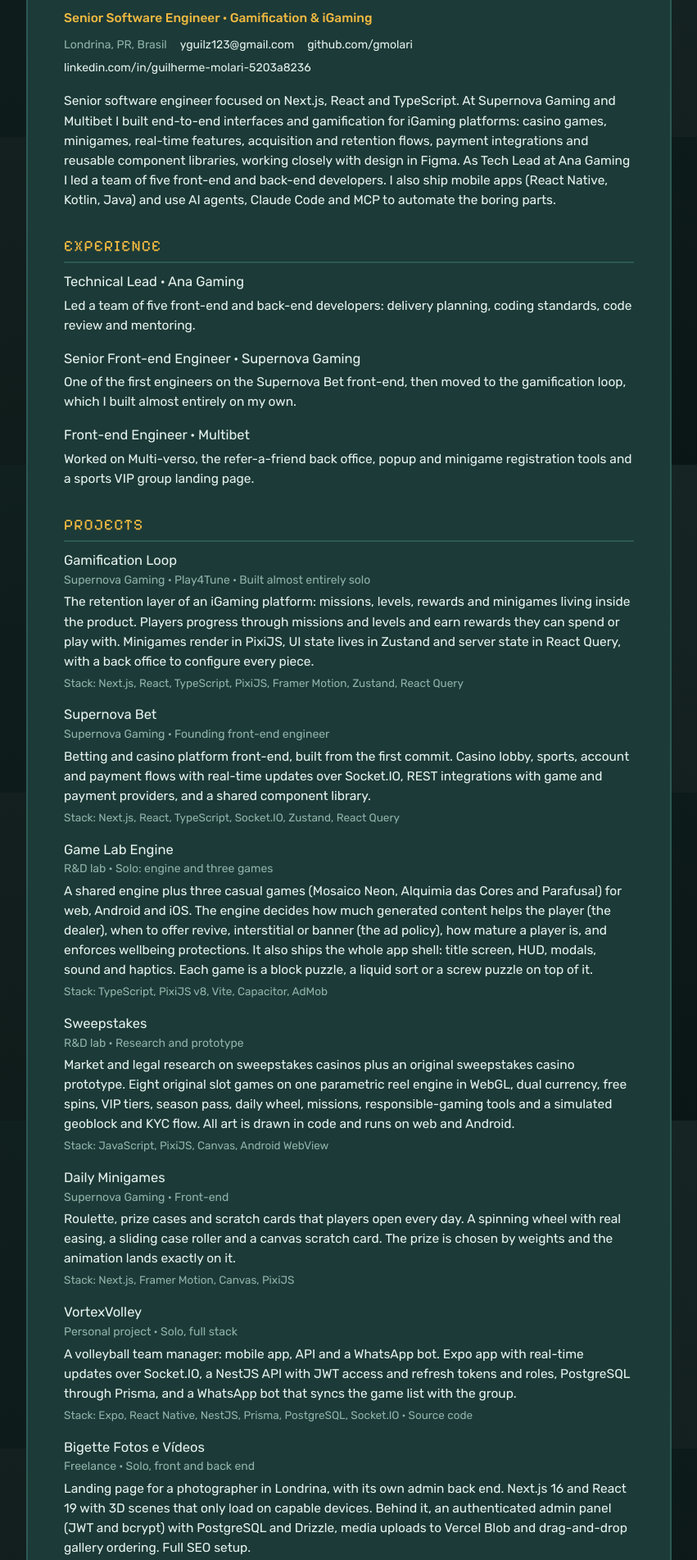
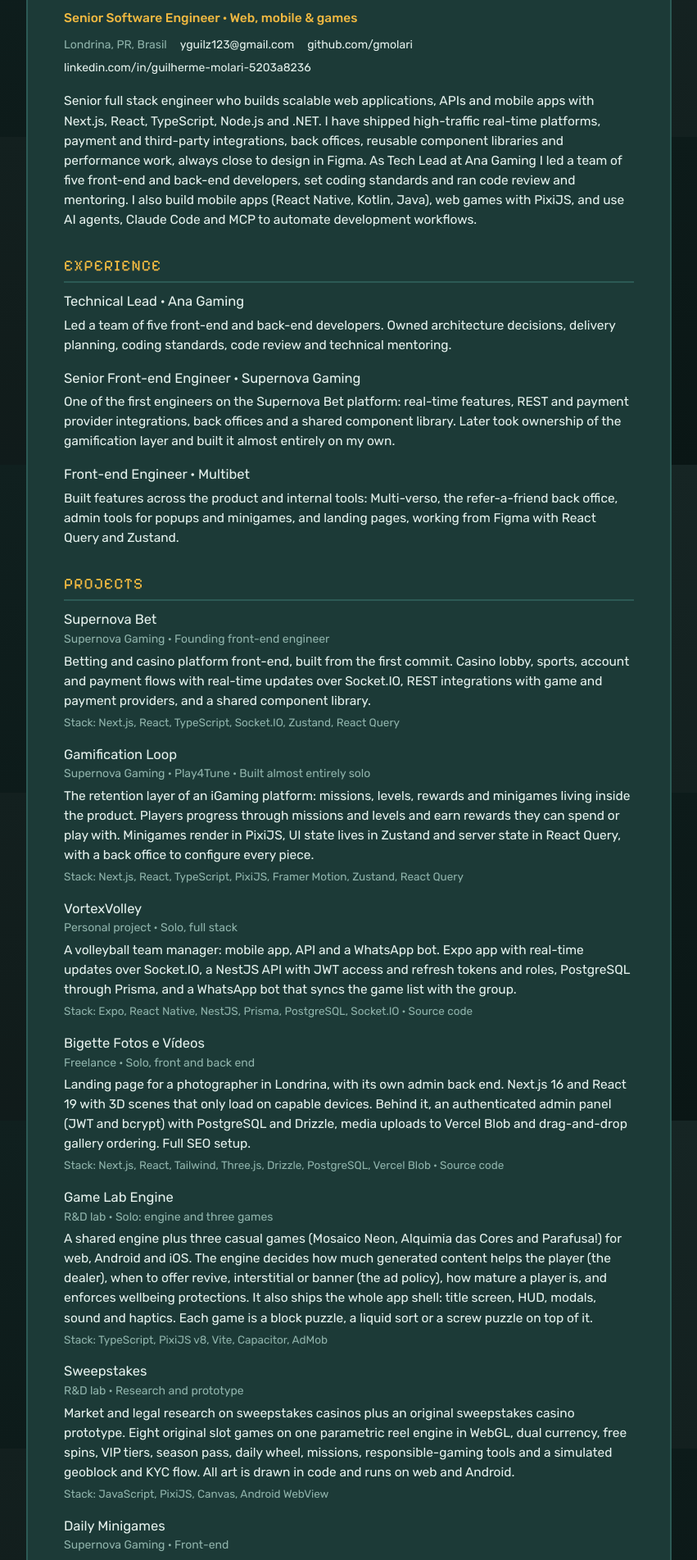
Before and after one commit to gmolari/gmolari-portfolio, a Next.js app: page /en/cv in a window 1280 px wide. Shown: the part 233-2136 px from the top of the page at 82% size, without its empty margins (214-1065 px from the left). Built offline with nearby package versions, Linux system fonts and the light colour scheme; no server answers.

Commit message:
content: position as senior full stack engineer, gamification as one strength

```diff
--- a/src/content/profile.ts
+++ b/src/content/profile.ts
@@ -25,14 +25,14 @@ export const person = {
   linkedin: "https://www.linkedin.com/in/guilherme-molari-5203a8236/",
   jobTitle: { en: "Senior Software Engineer", pt: "Engenheiro de Software Sênior" } as T,
   cls: { en: "Full Stack Engineer", pt: "Engenheiro Full Stack" } as T,
-  spec: { en: "Gamification & iGaming", pt: "Gamificação & iGaming" } as T,
+  spec: { en: "Web, mobile & games", pt: "Web, mobile & jogos" } as T,
   tagline: {
-    en: "I build web apps, games and gamification loops that people come back to. Next.js, React and TypeScript on the front, Node and .NET on the back, PixiJS when it needs to feel like a game.",
-    pt: "Construo aplicações web, jogos e loops de gamificação que fazem as pessoas voltarem. Next.js, React e TypeScript no front, Node e .NET no back, PixiJS quando precisa ter cara de jogo.",
+    en: "I build products end to end: web apps, APIs, back offices and mobile apps, from the Figma file to production. Next.js, React and TypeScript on the front, Node, NestJS and .NET on the back, and PixiJS when it has to feel like a game.",
+    pt: "Construo produtos de ponta a ponta: aplicações web, APIs, backoffices e apps mobile, do Figma à produção. Next.js, React e TypeScript no front, Node, NestJS e .NET no back, e PixiJS quando precisa ter cara de jogo.",
   } as T,
   summary: {
-    en: "Senior software engineer focused on Next.js, React and TypeScript. At Supernova Gaming and Multibet I built end-to-end interfaces and gamification for iGaming platforms: casino games, minigames, real-time features, acquisition and retention flows, payment integrations and reusable component libraries, working closely with design in Figma. As Tech Lead at Ana Gaming I led a team of five front-end and back-end developers. I also ship mobile apps (React Native, Kotlin, Java) and use AI agents, Claude Code and MCP to automate the boring parts.",
-    pt: "Engenheiro de software sênior com foco em Next.js, React e TypeScript. Na Supernova Gaming e na Multibet construí interfaces de ponta a ponta e gamificação para plataformas de iGaming: jogos de cassino, minigames, recursos em tempo real, fluxos de aquisição e retenção, integrações de pagamento e bibliotecas de componentes, sempre junto do design no Figma. Como Tech Lead na Ana Gaming liderei um time de cinco devs front-end e back-end. Também entrego apps mobile (React Native, Kotlin, Java) e uso agentes de IA, Claude Code e MCP para automatizar o que é repetitivo.",
+    en: "Senior full stack engineer who builds scalable web applications, APIs and mobile apps with Next.js, React, TypeScript, Node.js and .NET. I have shipped high-traffic real-time platforms, payment and third-party integrations, back offices, reusable component libraries and performance work, always close to design in Figma. As Tech Lead at Ana Gaming I led a team of five front-end and back-end developers, set coding standards and ran code review and mentoring. I also build mobile apps (React Native, Kotlin, Java), web games with PixiJS, and use AI agents, Claude Code and MCP to automate development workflows.",
+    pt: "Engenheiro full stack sênior que constrói aplicações web escaláveis, APIs e apps mobile com Next.js, React, TypeScript, Node.js e .NET. Já entreguei plataformas em tempo real com alto tráfego, integrações de pagamento e de terceiros, backoffices, bibliotecas de componentes e melhorias de performance, sempre perto do design no Figma. Como Tech Lead na Ana Gaming liderei um time de cinco devs front-end e back-end, defini padrões de código e conduzi code review e mentoria. Também desenvolvo apps mobile (React Native, Kotlin, Java), jogos web com PixiJS e uso agentes de IA, Claude Code e MCP para automatizar fluxos de desenvolvimento.",
   } as T,
 };
 
@@ -45,11 +45,11 @@ export const vitals = [
 
 export const attributes = [
   { label: { en: "Frontend", pt: "Frontend" } as T, value: 19 },
-  { label: { en: "Game dev", pt: "Game dev" } as T, value: 18 },
+  { label: { en: "Backend", pt: "Backend" } as T, value: 17 },
+  { label: { en: "Architecture", pt: "Arquitetura" } as T, value: 17 },
   { label: { en: "Leadership", pt: "Liderança" } as T, value: 16 },
-  { label: { en: "Backend", pt: "Backend" } as T, value: 15 },
-  { label: { en: "Mobile", pt: "Mobile" } as T, value: 14 },
-  { label: { en: "AI · MCP", pt: "IA · MCP" } as T, value: 17 },
+  { label: { en: "Mobile", pt: "Mobile" } as T, value: 15 },
+  { label: { en: "Game dev", pt: "Game dev" } as T, value: 17 },
 ];
 
 export type SkillNode = {
@@ -64,7 +64,7 @@ export type SkillNode = {
 export const skills: SkillNode[] = [
   { id: "ts", label: "TypeScript", x: 50, y: 10, level: "max", note: { en: "The base of everything I ship.", pt: "A base de tudo que eu entrego." } },
   { id: "react", label: "React", x: 24, y: 34, level: "max", note: { en: "Component libraries, design systems, performance.", pt: "Bibliotecas de componentes, design systems, performance." } },
-  { id: "node", label: "Node.js", x: 76, y: 34, level: "on", note: { en: "REST APIs, real-time with Socket.IO.", pt: "APIs REST, tempo real com Socket.IO." } },
+  { id: "node", label: "Node.js", x: 76, y: 34, level: "on", note: { en: "REST APIs, real-time with Socket.IO, integrations with payment and third-party providers.", pt: "APIs REST, tempo real com Socket.IO, integrações com provedores de pagamento e terceiros." } },
   { id: "next", label: "Next.js", x: 9, y: 62, level: "max", note: { en: "App Router, SSR/SSG, SEO, Core Web Vitals.", pt: "App Router, SSR/SSG, SEO, Core Web Vitals." } },
   { id: "pixi", label: "PixiJS", x: 26, y: 62, level: "max", note: { en: "Minigames, 2D scenes, my own game engine.", pt: "Minigames, cenas 2D, meu próprio motor de jogos." } },
   { id: "rn", label: "React Native", x: 17, y: 88, level: "on", note: { en: "Expo apps; also Kotlin and Java on Android.", pt: "Apps em Expo; também Kotlin e Java no Android." } },
@@ -83,25 +83,25 @@ export const skillLinks: [string, string][] = [
 export const quests = [
   {
     id: "ana",
-    title: { en: "Lead the guild", pt: "Liderar a guilda" } as T,
+    title: { en: "Lead the party", pt: "Liderar a party" } as T,
     org: "Ana Gaming",
     role: { en: "Technical Lead", pt: "Tech Lead" } as T,
     text: {
-      en: "Led a team of five front-end and back-end developers: delivery planning, coding standards, code review and mentoring.",
-      pt: "Liderei um time de cinco devs front-end e back-end: planejamento de entregas, padrões de código, code review e mentoria.",
+      en: "Led a team of five front-end and back-end developers. Owned architecture decisions, delivery planning, coding standards, code review and technical mentoring.",
+      pt: "Liderei um time de cinco devs front-end e back-end. Responsável por decisões de arquitetura, planejamento de entregas, padrões de código, code review e mentoria técnica.",
     } as T,
-    reward: { en: "+ Leadership", pt: "+ Liderança" } as T,
+    reward: { en: "+ Leadership + Architecture", pt: "+ Liderança + Arquitetura" } as T,
   },
   {
     id: "supernova",
-    title: { en: "Build the loop", pt: "Construir o loop" } as T,
+    title: { en: "Build the platform", pt: "Construir a plataforma" } as T,
     org: "Supernova Gaming",
     role: { en: "Senior Front-end Engineer", pt: "Engenheiro Front-end Sênior" } as T,
     text: {
-      en: "One of the first engineers on the Supernova Bet front-end, then moved to the gamification loop, which I built almost entirely on my own.",
-      pt: "Um dos pioneiros no front da Supernova Bet; depois assumi o loop de gamificação, que construí praticamente sozinho.",
+      en: "One of the first engineers on the Supernova Bet platform: real-time features, REST and payment provider integrations, back offices and a shared component library. Later took ownership of the gamification layer and built it almost entirely on my own.",
+      pt: "Um dos pioneiros na plataforma Supernova Bet: recursos em tempo real, integrações REST e com provedores de pagamento, backoffices e uma biblioteca de componentes compartilhada. Depois assumi a camada de gamificação e a construí praticamente sozinho.",
     } as T,
-    reward: { en: "+ Game dev", pt: "+ Game dev" } as T,
+    reward: { en: "+ Frontend + Backend", pt: "+ Frontend + Backend" } as T,
   },
   {
     id: "multibet",
@@ -109,10 +109,10 @@ export const quests = [
     org: "Multibet",
     role: { en: "Front-end Engineer", pt: "Engenheiro Front-end" } as T,
     text: {
-      en: "Worked on Multi-verso, the refer-a-friend back office, popup and minigame registration tools and a sports VIP group landing page.",
-      pt: "Atuei no Multi-verso, no backoffice de indicação, nos cadastros de popups e minigames e na landing do grupo VIP de esportes.",
+      en: "Built features across the product and internal tools: Multi-verso, the refer-a-friend back office, admin tools for popups and minigames, and landing pages, working from Figma with React Query and Zustand.",
+      pt: "Desenvolvi funcionalidades do produto e de ferramentas internas: Multi-verso, backoffice de indicação, painéis de cadastro de popups e minigames e landing pages, partindo do Figma com React Query e Zustand.",
     } as T,
-    reward: { en: "+ Frontend", pt: "+ Frontend" } as T,
+    reward: { en: "+ Product", pt: "+ Produto" } as T,
   },
 ];
 
@@ -131,6 +131,27 @@ export type Project = {
 };
 
 export const projects: Project[] = [
+  {
+    id: "supernova-bet",
+    name: "Supernova Bet",
+    sprite: "coin",
+    rarity: "epic",
+    context: { en: "Supernova Gaming", pt: "Supernova Gaming" },
+    role: { en: "Founding front-end engineer", pt: "Pioneiro na construção do front" },
+    summary: {
+      en: "Betting and casino platform front-end, built from the first commit.",
+      pt: "Front da plataforma de apostas e cassino, construído desde o primeiro commit.",
+    },
+    how: {
+      en: "Casino lobby, sports, account and payment flows with real-time updates over Socket.IO, REST integrations with game and payment providers, and a shared component library.",
+      pt: "Lobby de cassino, esportes, conta e pagamentos com atualizações em tempo real via Socket.IO, integrações REST com provedores de jogos e pagamento e uma biblioteca de componentes compartilhada.",
+    },
+    purpose: {
+      en: "A fast, reliable product for players and a solid base for every feature after it.",
+      pt: "Um produto rápido e confiável para o jogador e uma base sólida para tudo que veio depois.",
+    },
+    stack: ["Next.js", "React", "TypeScript", "Socket.IO", "Zustand", "React Query"],
+  },
   {
     id: "gamification-loop",
     name: "Gamification Loop",
@@ -153,25 +174,48 @@ export const projects: Project[] = [
     stack: ["Next.js", "React", "TypeScript", "PixiJS", "Framer Motion", "Zustand", "React Query"],
   },
   {
-    id: "supernova-bet",
-    name: "Supernova Bet",
-    sprite: "coin",
+    id: "vortexvolley",
+    name: "VortexVolley",
+    sprite: "phone",
     rarity: "epic",
-    context: { en: "Supernova Gaming", pt: "Supernova Gaming" },
-    role: { en: "Founding front-end engineer", pt: "Pioneiro na construção do front" },
+    context: { en: "Personal project", pt: "Projeto pessoal" },
+    role: { en: "Solo, full stack", pt: "Solo, full stack" },
     summary: {
-      en: "Betting and casino platform front-end, built from the first commit.",
-      pt: "Front da plataforma de apostas e cassino, construído desde o primeiro commit.",
+      en: "A volleyball team manager: mobile app, API and a WhatsApp bot.",
+      pt: "Um gerenciador de time de vôlei: app mobile, API e bot de WhatsApp.",
     },
     how: {
-      en: "Casino lobby, sports, account and payment flows with real-time updates over Socket.IO, REST integrations with game and payment providers, and a shared component library.",
-      pt: "Lobby de cassino, esportes, conta e pagamentos com atualizações em tempo real via Socket.IO, integrações REST com provedores de jogos e pagamento e uma biblioteca de componentes compartilhada.",
+      en: "Expo app with real-time updates over Socket.IO, a NestJS API with JWT access and refresh tokens and roles, PostgreSQL through Prisma, and a WhatsApp bot that syncs the game list with the group.",
+      pt: "App em Expo com atualizações em tempo real via Socket.IO, API NestJS com JWT (access e refresh) e papéis, PostgreSQL com Prisma e um bot de WhatsApp que sincroniza a lista do jogo com o grupo.",
     },
     purpose: {
-      en: "A fast, reliable product for players and a solid base for every feature after it.",
-      pt: "Um produto rápido e confiável para o jogador e uma base sólida para tudo que veio depois.",
+      en: "Stop organizing games by scrolling through group chats.",
+      pt: "Parar de organizar jogo rolando conversa de grupo.",
     },
-    stack: ["Next.js", "React", "TypeScript", "Socket.IO", "Zustand", "React Query"],
+    stack: ["Expo", "React Native", "NestJS", "Prisma", "PostgreSQL", "Socket.IO"],
+    link: "https://github.com/gmolari/vortexvolley",
+  },
+  {
+    id: "bigette",
+    name: "Bigette Fotos e Vídeos",
+    sprite: "page",
+    rarity: "epic",
+    context: { en: "Freelance", pt: "Freelance" },
+    role: { en: "Solo, front and back end", pt: "Solo, front e back end" },
+    summary: {
+      en: "Landing page for a photographer in Londrina, with its own admin back end.",
+      pt: "Landing page de uma fotógrafa em Londrina, com back end administrativo próprio.",
+    },
+    how: {
+      en: "Next.js 16 and React 19 with 3D scenes that only load on capable devices. Behind it, an authenticated admin panel (JWT and bcrypt) with PostgreSQL and Drizzle, media uploads to Vercel Blob and drag-and-drop gallery ordering. Full SEO setup.",
+      pt: "Next.js 16 e React 19 com cenas 3D que só carregam em aparelhos capazes. Por trás, um painel admin autenticado (JWT e bcrypt) com PostgreSQL e Drizzle, upload de mídia no Vercel Blob e ordenação da galeria por arrastar e soltar. SEO completo.",
+    },
+    purpose: {
+      en: "Bring clients in through WhatsApp and let the owner update her portfolio on her own.",
+      pt: "Trazer clientes pelo WhatsApp e deixar a dona atualizar o portfólio sozinha.",
+    },
+    stack: ["Next.js", "React", "Tailwind", "Three.js", "Drizzle", "PostgreSQL", "Vercel Blob"],
+    link: "https://github.com/gmolari/lp-bigette-fotos-e-videos",
   },
   {
     id: "game-lab",
@@ -235,50 +279,6 @@ export const projects: Project[] = [
       pt: "Um motivo diário para voltar, alimentando o loop de gamificação.",
     },
     stack: ["Next.js", "Framer Motion", "Canvas", "PixiJS"],
-  },
-  {
-    id: "vortexvolley",
-    name: "VortexVolley",
-    sprite: "phone",
-    rarity: "rare",
-    context: { en: "Personal project", pt: "Projeto pessoal" },
-    role: { en: "Solo, full stack", pt: "Solo, full stack" },
-    summary: {
-      en: "A volleyball team manager: mobile app, API and a WhatsApp bot.",
-      pt: "Um gerenciador de time de vôlei: app mobile, API e bot de WhatsApp.",
-    },
-    how: {
-      en: "Expo app with real-time updates over Socket.IO, a NestJS API with JWT access and refresh tokens and roles, PostgreSQL through Prisma, and a WhatsApp bot that syncs the game list with the group.",
-      pt: "App em Expo com atualizações em tempo real via Socket.IO, API NestJS com JWT (access e refresh) e papéis, PostgreSQL com Prisma e um bot de WhatsApp que sincroniza a lista do jogo com o grupo.",
-    },
-    purpose: {
-      en: "Stop organizing games by scrolling through group chats.",
-      pt: "Parar de organizar jogo rolando conversa de grupo.",
-    },
-    stack: ["Expo", "React Native", "NestJS", "Prisma", "PostgreSQL", "Socket.IO"],
-    link: "https://github.com/gmolari/vortexvolley",
-  },
-  {
-    id: "bigette",
-    name: "Bigette Fotos e Vídeos",
-    sprite: "page",
-    rarity: "rare",
-    context: { en: "Freelance", pt: "Freelance" },
-    role: { en: "Solo, front and back end", pt: "Solo, front e back end" },
-    summary: {
-      en: "Landing page for a photographer in Londrina, with its own admin back end.",
-      pt: "Landing page de uma fotógrafa em Londrina, com back end administrativo próprio.",
-    },
-    how: {
-      en: "Next.js 16 and React 19 with 3D scenes that only load on capable devices. Behind it, an authenticated admin panel (JWT and bcrypt) with PostgreSQL and Drizzle, media uploads to Vercel Blob and drag-and-drop gallery ordering. Full SEO setup.",
-      pt: "Next.js 16 e React 19 com cenas 3D que só carregam em aparelhos capazes. Por trás, um painel admin autenticado (JWT e bcrypt) com PostgreSQL e Drizzle, upload de mídia no Vercel Blob e ordenação da galeria por arrastar e soltar. SEO completo.",
-    },
-    purpose: {
-      en: "Bring clients in through WhatsApp and let the owner update her portfolio on her own.",
-      pt: "Trazer clientes pelo WhatsApp e deixar a dona atualizar o portfólio sozinha.",
-    },
-    stack: ["Next.js", "React", "Tailwind", "Three.js", "Drizzle", "PostgreSQL", "Vercel Blob"],
-    link: "https://github.com/gmolari/lp-bigette-fotos-e-videos",
   },
   {
     id: "citybuilder",
```
Also changed, not shown: src/app/[lang]/layout.tsx (+4 -4 lines), 2 other files (tests, documents, lock files or other folders).
